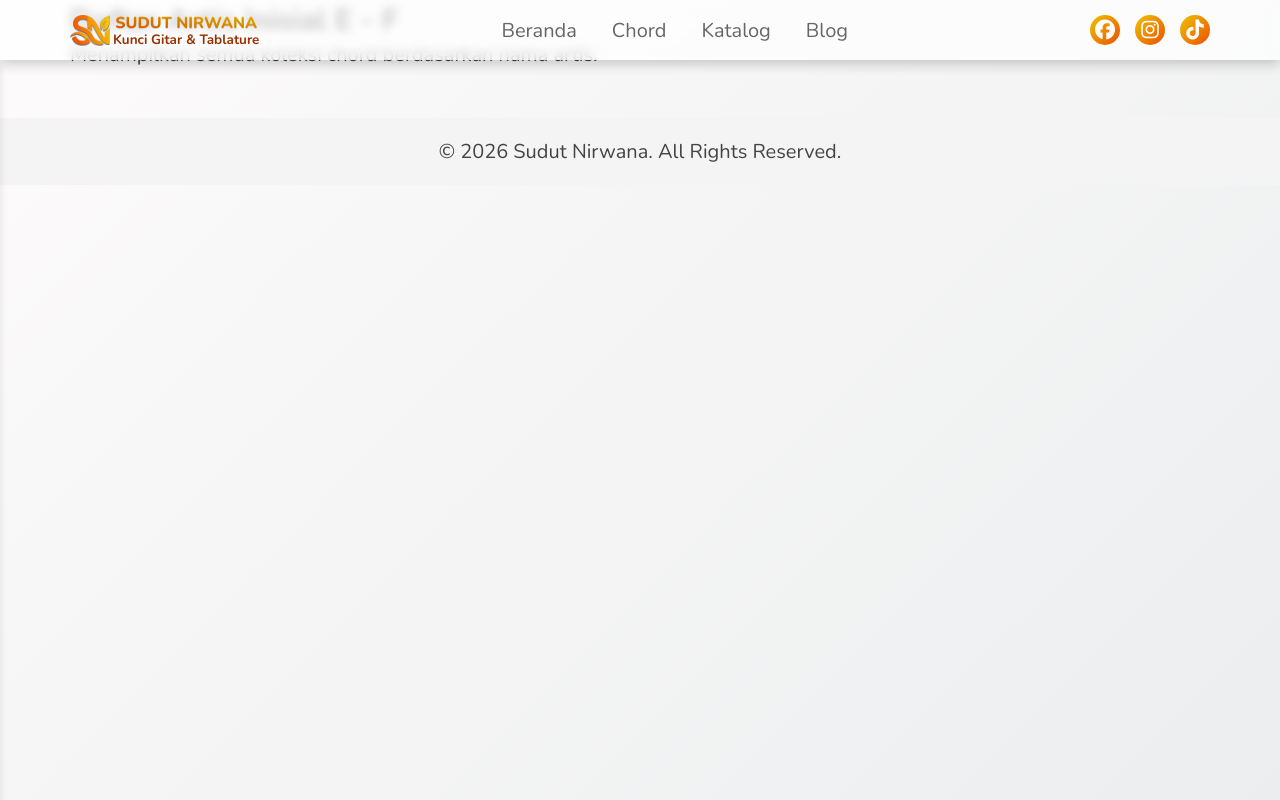
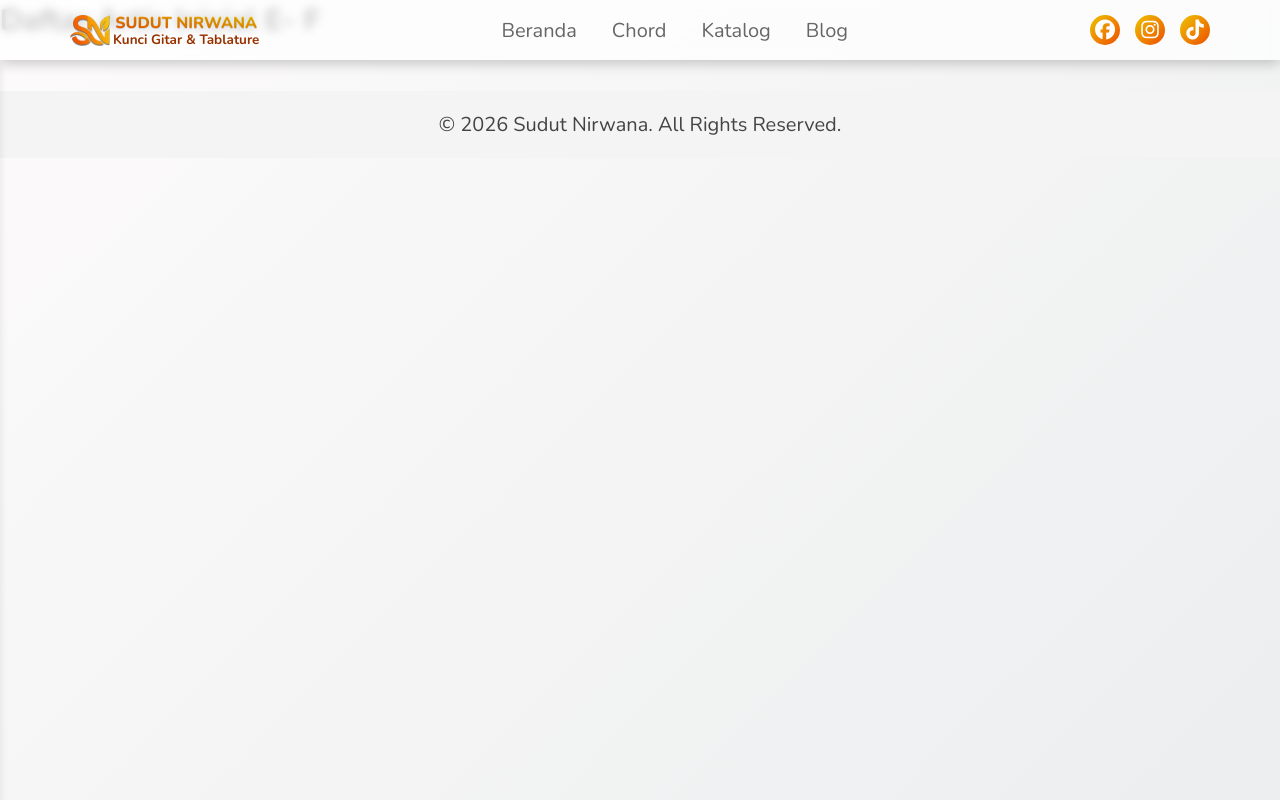
Before and after one commit to sudut-nirwana/sudut-nirwana-main, a Jekyll site: the page built from artis/e-f.md, in a window 1280 px wide. Shown: the top 800 px of the page. Built offline with Jekyll 4.4.1, drawn with Linux system fonts in a browser that asks for light colours.

Commit message:
Update e-f.md

```diff
--- a/artis/e-f.md
+++ b/artis/e-f.md
@@ -1,28 +1,5 @@
 ---
-layout: default
-title: "Chord Gitar Artis E - F"
+layout: daftar-artis
+title: "E- F"
 permalink: /artis/e-f/
 ---
-<link rel="stylesheet" href="{{ '/assets/css/chord-style.css' | relative_url }}">
-<div class="container alphabet-page">
-  <div class="section-header">
-    <h2 class="reveal up">Daftar Artis <strong>Inisial E - F</strong></h2>
-    <p class="reveal up">Menampilkan semua koleksi chord berdasarkan nama artis.</p>
-  </div>
-
-  <div class="chord-grid-container reveal up">
-    {% assign sorted_chords = site.chord | sort: "artist" %}
-    {% for item in sorted_chords %}
-      {% assign initial = item.artist | slice: 0 | upcase %}
-      {% if initial == "E" or initial == "F" %}
-        <div class="chord-item-card">
-          <a href="{{ item.url | relative_url }}">
-            <span class="artist-name">{{ item.artist }}</span>
-            <span class="song-title">{{ item.title }}</span>
-            <span class="view-chord">Lihat Chord →</span>
-          </a>
-        </div>
-      {% endif %}
-    {% endfor %}
-  </div>
-</div>
```
